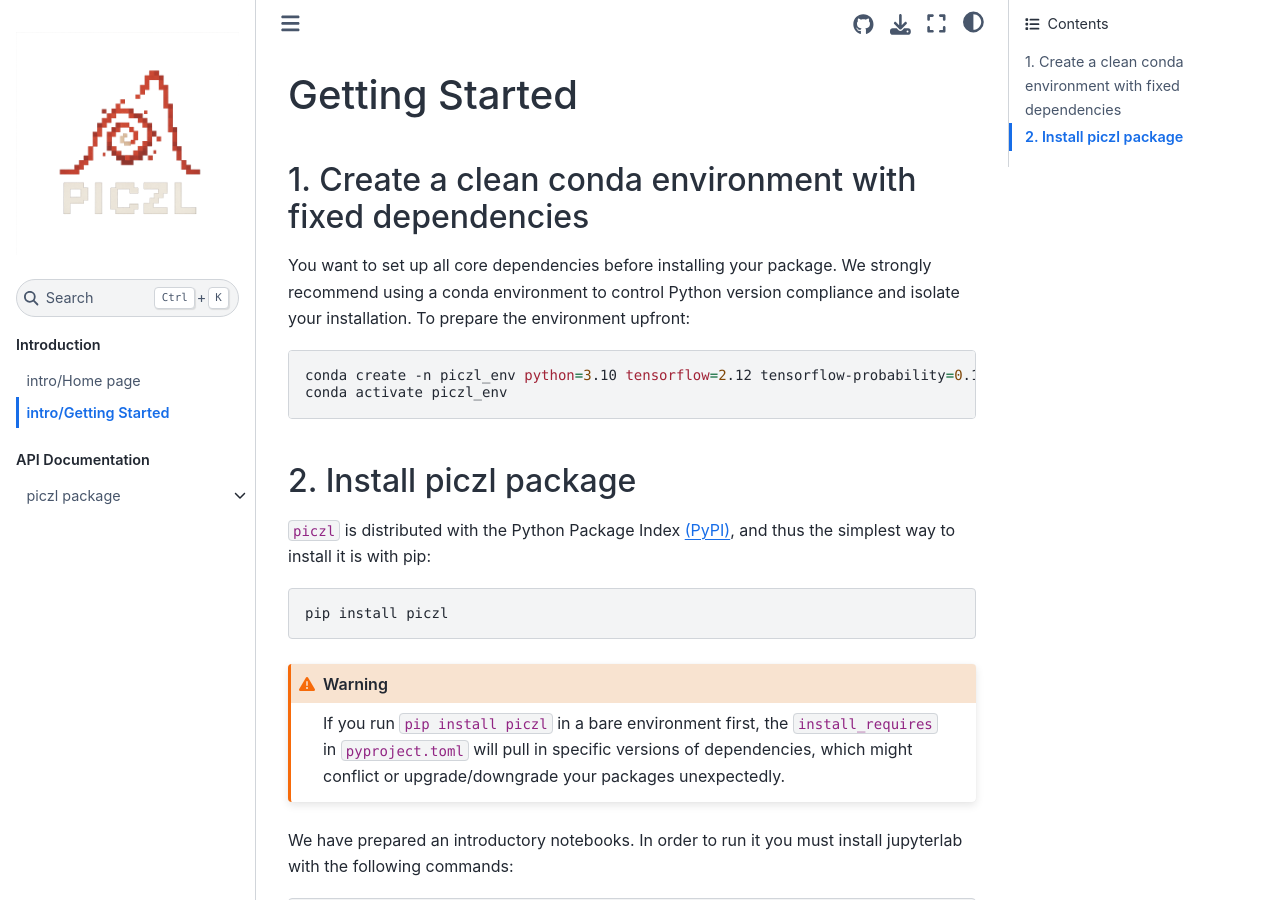
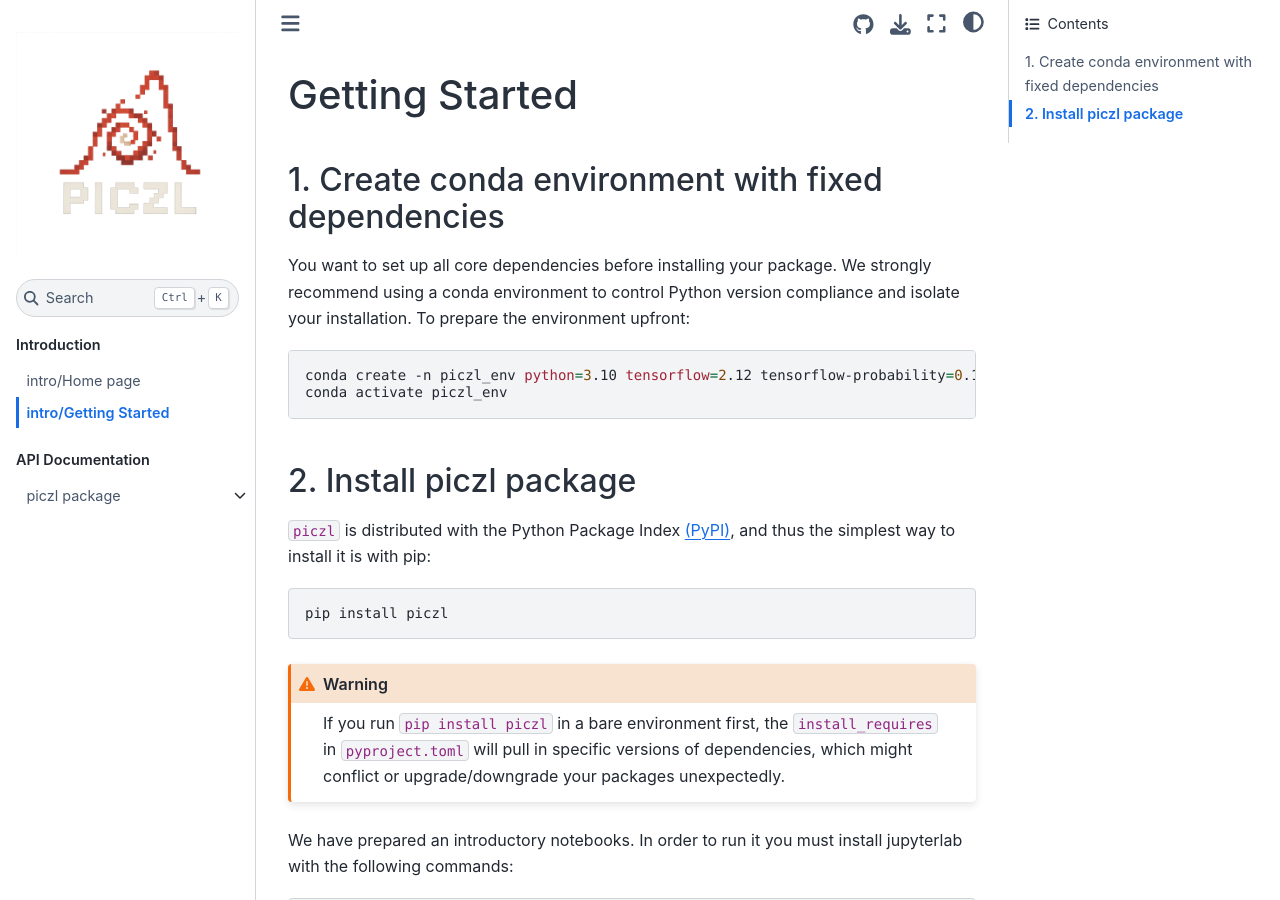
Before and after one commit to Space-papaya/PICZL, a Sphinx documentation site: the page built from docs/source/getting_started.rst, in a window 1280 px wide and 900 px high. Built offline with Sphinx 7.4.7 and the Sphinx Book theme 1.1.4, drawn with Linux system fonts in a browser that asks for light colours.

Commit message:
Update getting_started.rst

```diff
--- a/docs/source/getting_started.rst
+++ b/docs/source/getting_started.rst
@@ -1,7 +1,7 @@
 Getting Started
 ================
 
-1. Create a clean conda environment with fixed dependencies
+1. Create conda environment with fixed dependencies
 -----------------------------------------------------------
 
 You want to set up all core dependencies before installing your package. We strongly recommend using a conda
```
